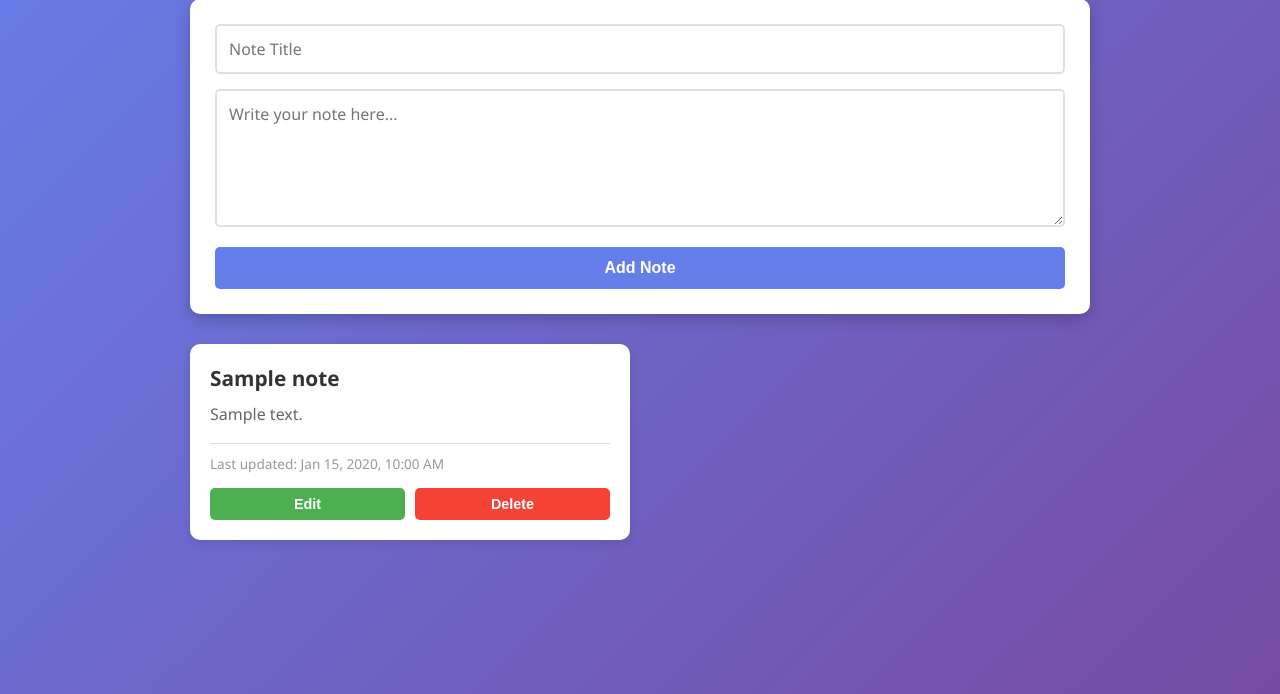
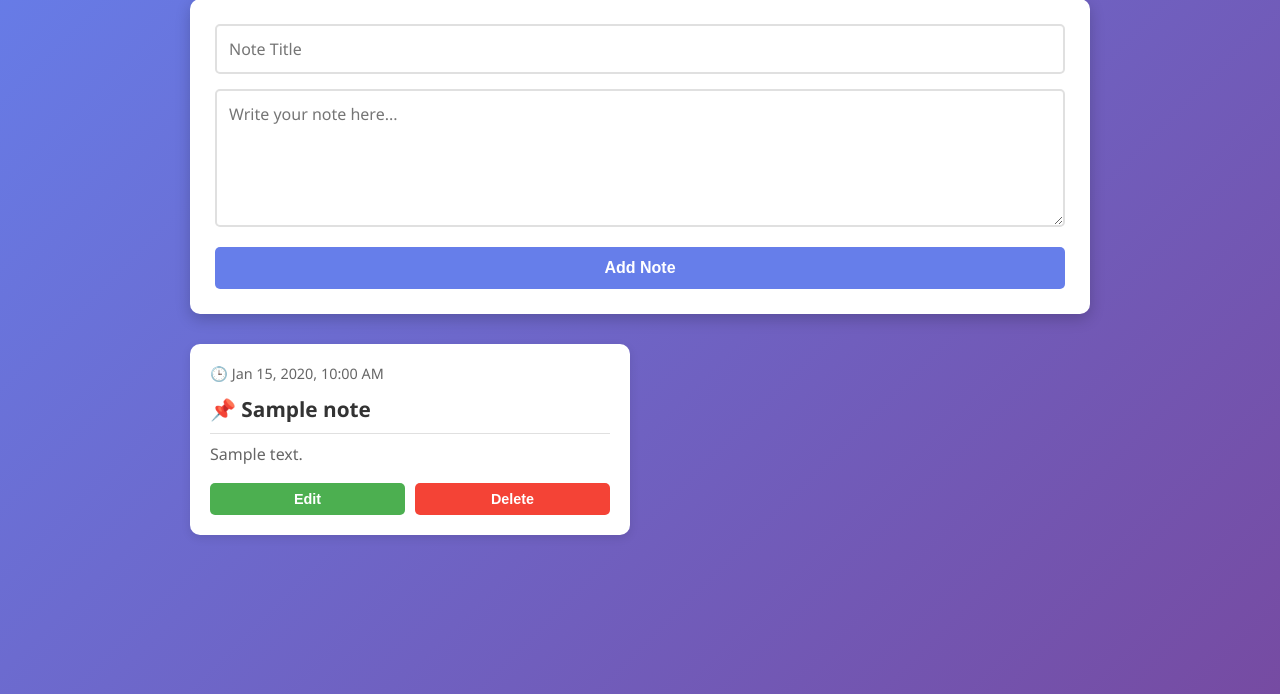
Before and after one commit to Filopateer-Shaker/notes-app, a Flask app: page / in a window 1280 px wide. Shown: the part 106-800 px from the top of the page. Run offline with Flask 3, Linux system fonts and the light colour scheme; tables that the repository leaves empty hold one stand-in row (values such as "Sample post").

Commit message:
Update project to meet exact requirements: RHEL 10, emojis, /backup path

```diff
--- a/static/css/style.css
+++ b/static/css/style.css
@@ -114,6 +114,13 @@ button {
     box-shadow: 0 5px 20px rgba(0, 0, 0, 0.2);
 }
 
+.note-meta {
+    font-size: 0.9rem;
+    color: #666;
+    margin-bottom: 12px;
+    font-weight: 500;
+}
+
 .note-card h3 {
     color: #333;
     margin-bottom: 10px;
@@ -126,14 +133,8 @@ button {
     margin-bottom: 15px;
     white-space: pre-wrap;
     word-break: break-word;
-}
-
-.note-meta {
-    font-size: 0.85rem;
-    color: #999;
-    margin-bottom: 15px;
+    padding-top: 8px;
     border-top: 1px solid #e0e0e0;
-    padding-top: 10px;
 }
 
 .note-actions {
--- a/static/js/app.js
+++ b/static/js/app.js
@@ -56,11 +56,11 @@ async function loadNotes() {
 function displayNotes(notes) {
     notesContainer.innerHTML = notes.map(note => `
         <div class="note-card" data-id="${note.id}">
-            <h3>${escapeHtml(note.title)}</h3>
+            <div class="note-meta">
+                🕒 ${formatDate(note.created_at)}
+            </div>
+            <h3>📌 ${escapeHtml(note.title)}</h3>
             <p>${escapeHtml(note.content)}</p>
-            <div class="note-meta">
-                Last updated: ${formatDate(note.updated_at)}
-            </div>
             <div class="note-actions">
                 <button class="edit-btn" onclick="editNote(${note.id})">Edit</button>
                 <button class="delete-btn" onclick="deleteNote(${note.id})">Delete</button>
```
Also changed, not shown: README.md, 1 other file.
